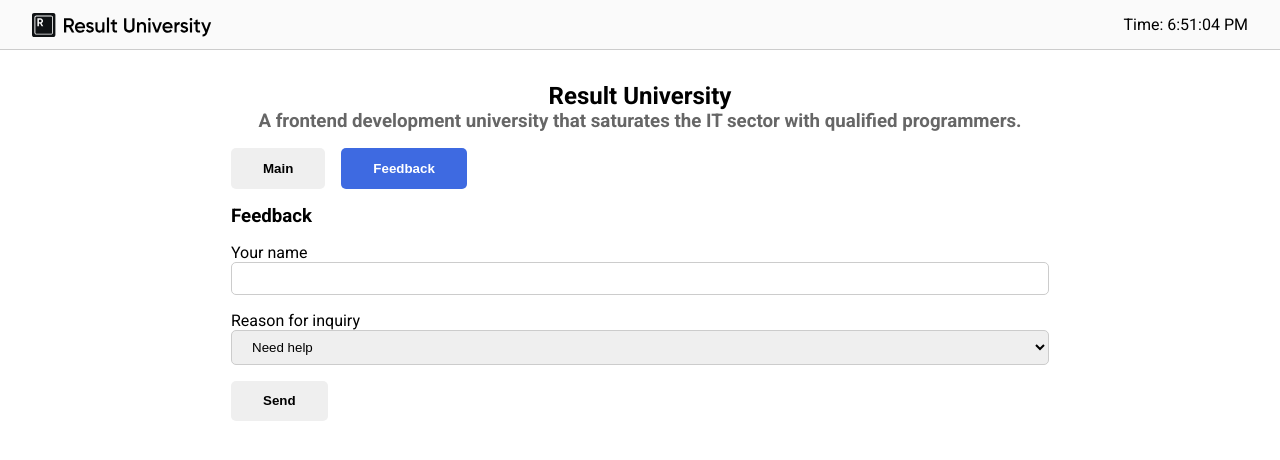
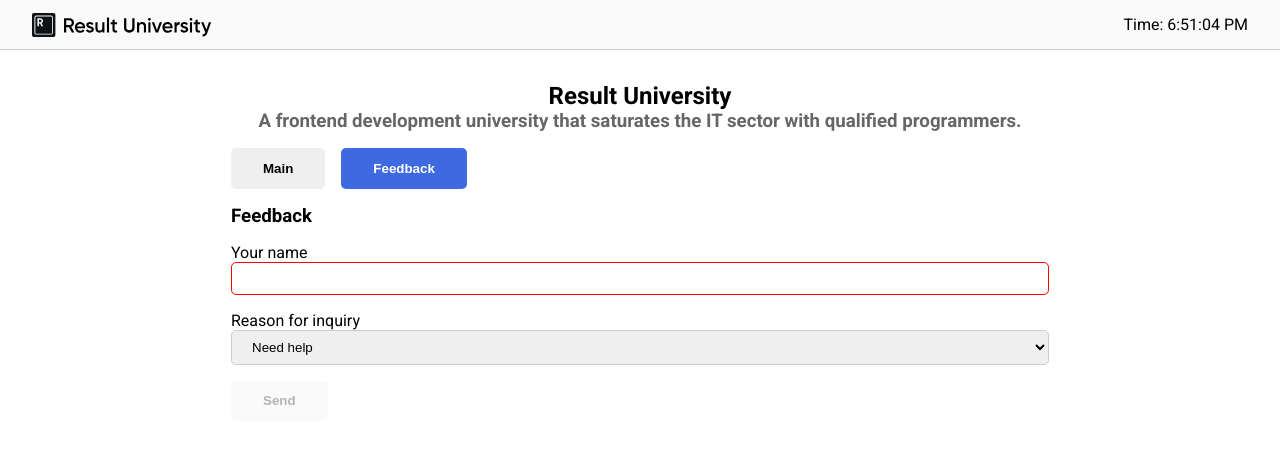
Before and after one commit to eduard7mar/react-test-2612, a React (Vite) app: page / in a window 1280 px wide. Both pictures are taken after a click on the button "Feedback". Shown: the top 460 px of the page. Built offline with nearby package versions, Linux system fonts and the light colour scheme.

Commit message:
upgraded state

```diff
--- a/src/components/Button/Button.css
+++ b/src/components/Button/Button.css
@@ -12,6 +12,10 @@
     opacity: 0.8;
 }
 
+.button:disabled {
+    cursor: not-allowed;
+}
+
 .button.active {
     background: #3e6ae1;
     color: #fff;
--- a/src/components/Button/Button.jsx
+++ b/src/components/Button/Button.jsx
@@ -1,8 +1,8 @@
 import "./Button.css";
 
-export default function Button({ children, onClick, isActive }) {
+export default function Button({ children, isActive, ...props }) {
   return (
-    <button className={isActive ? "button active" : "button"} onClick={onClick}>
+    <button {...props} className={isActive ? "button active" : "button"}>
       {children}
     </button>
   );
--- a/src/components/FeedbackSection.jsx
+++ b/src/components/FeedbackSection.jsx
@@ -2,11 +2,23 @@ import { useState } from "react";
 import Button from "./Button/Button";
 
 export default function FeedbackSection() {
-  const [name, setName] = useState("");
-  const [reason, setReason] = useState("help");
+  const [form, setForm] = useState({
+    name: "",
+    hasError: true,
+    reason: "help",
+  });
+  // const [name, setName] = useState("");
+  // const [hasError, setHasError] = useState(false);
+  // const [reason, setReason] = useState("help");
 
   function handleNameChange(event) {
-    setName(event.target.value);
+    // setName(event.target.value);
+    // setHasError(event.target.value.trim().length === 0)
+    setForm((prev) => ({
+      ...prev,
+      name: event.target.value,
+      hasError: event.target.value.trim().length === 0,
+    }));
   }
 
   return (
@@ -19,7 +31,10 @@ export default function FeedbackSection() {
           type="text"
           id="name"
           className="control"
-          value={name}
+          value={form.name}
+          style={{
+            border: form.hasError ? "1px solid red" : null,
+          }}
           onChange={handleNameChange}
         />
 
@@ -27,15 +42,19 @@ export default function FeedbackSection() {
         <select
           id="reason"
           className="control"
-          value={reason}
-          onChange={(event) => setReason(event.target.value)}
+          value={form.reason}
+          onChange={(event) =>
+            setForm((prev) => ({ ...prev, reason: event.target.value }))
+          }
         >
           <option value="error">Error</option>
           <option value="help">Need help</option>
           <option value="suggest">Cooperation proposal</option>
         </select>
 
-        <Button>Send</Button>
+        <Button disabled={form.hasError} isActive={!form.hasError}>
+          Send
+        </Button>
       </form>
     </section>
   );
```
